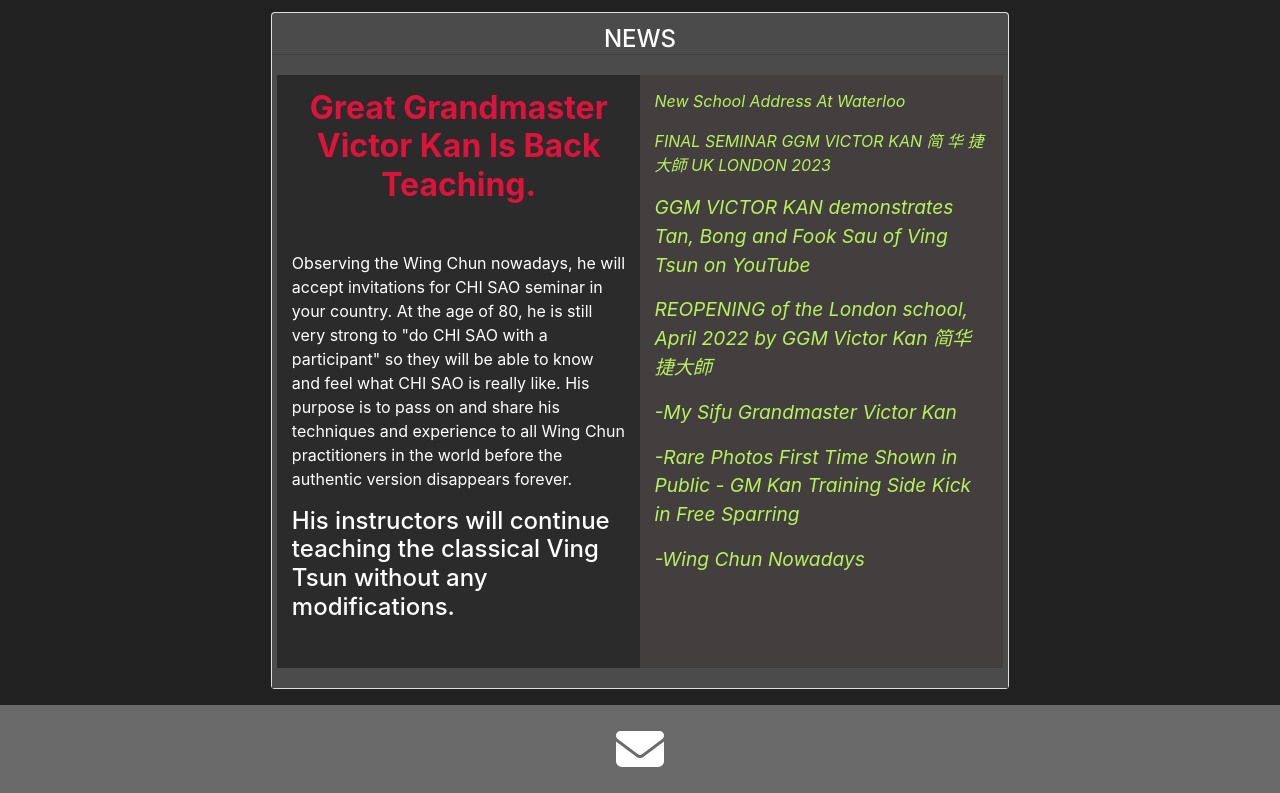
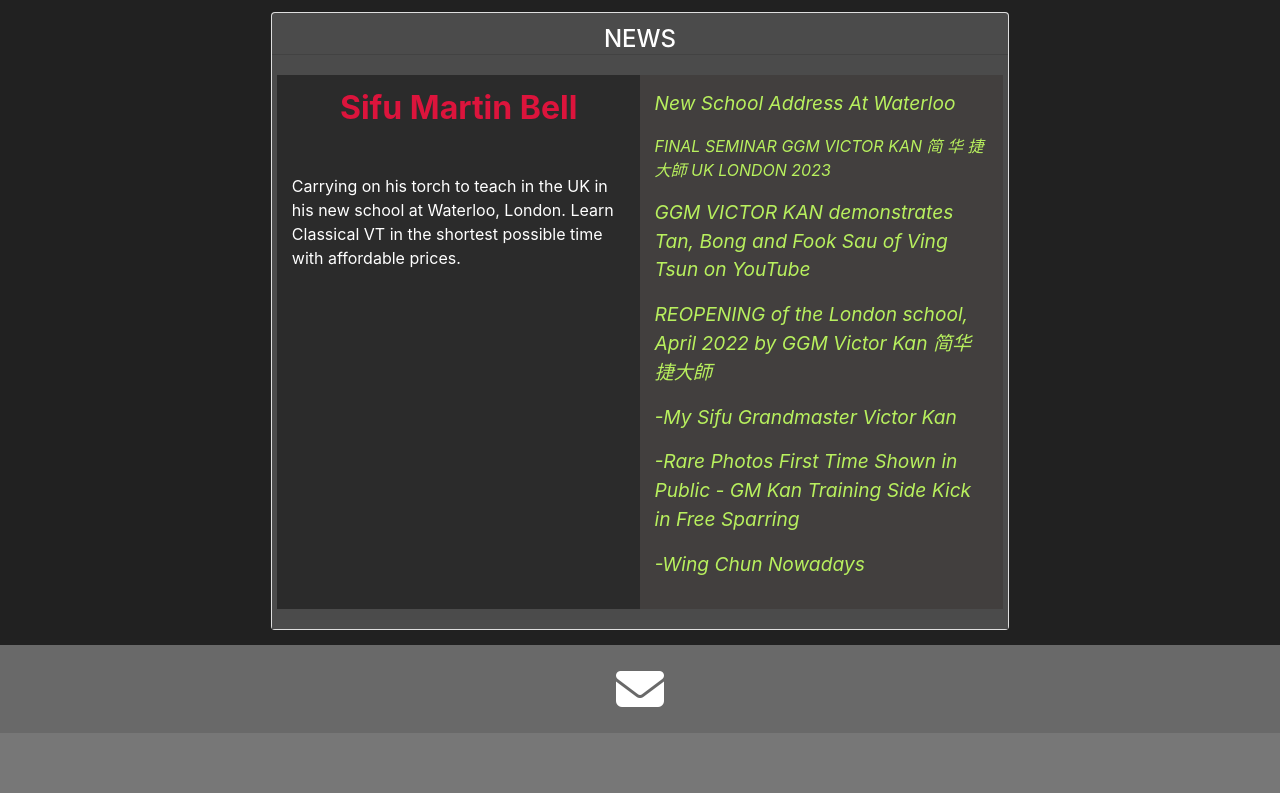
Before and after one commit to cpp-codemonkey/MartinBellVT, a plain HTML site: page index.html in a window 1280 px wide. Shown: the part 1812-2605 px from the top of the page. After the commit the page ends 2545 px from the top, so only its background shows below. Drawn offline with Linux system fonts and the light colour scheme.

Commit message:
Changed front page and added extra stuff to classes.html

```diff
--- a/index.html
+++ b/index.html
@@ -105,20 +105,16 @@
 							<div class="row">
 								<div class="left-news-panel col-lg-6">
 									<h2 class="gm-kan-retired-text text-center">
-										Great Grandmaster Victor Kan Is Back Teaching.<br>
+										Sifu Martin Bell<br>
 										<br>
 									</h2>
 									<p class="text-left">
-										Observing the Wing Chun nowadays, he will accept invitations for CHI SAO seminar in your country. At the age of 80, he is still very strong to "do CHI SAO with a participant" so they will be able to know and feel what CHI SAO is really like. His purpose is to pass on and share his techniques and experience to all Wing Chun practitioners in the world before the authentic version disappears forever.
+										Carrying on his torch to teach in the UK in his new school at Waterloo, London. Learn Classical VT in the shortest possible time with affordable prices.
 									</p>
-									<h4 class="text-left instructors-carry-torch-text">
-										His instructors will continue teaching the classical Ving Tsun without any modifications.
-									</h4>
-									<br>
 								</div>
 								<div class="right-news-panel col-lg-6">
 									<div class="text-left">
-										<p>
+										<p class="hyperlink-text">
 											<a class="hyperlink-color" href="classes.html">
 												New School Address At Waterloo
 											</a>
```
Also changed, not shown: classes.html (+7 -2 lines).
